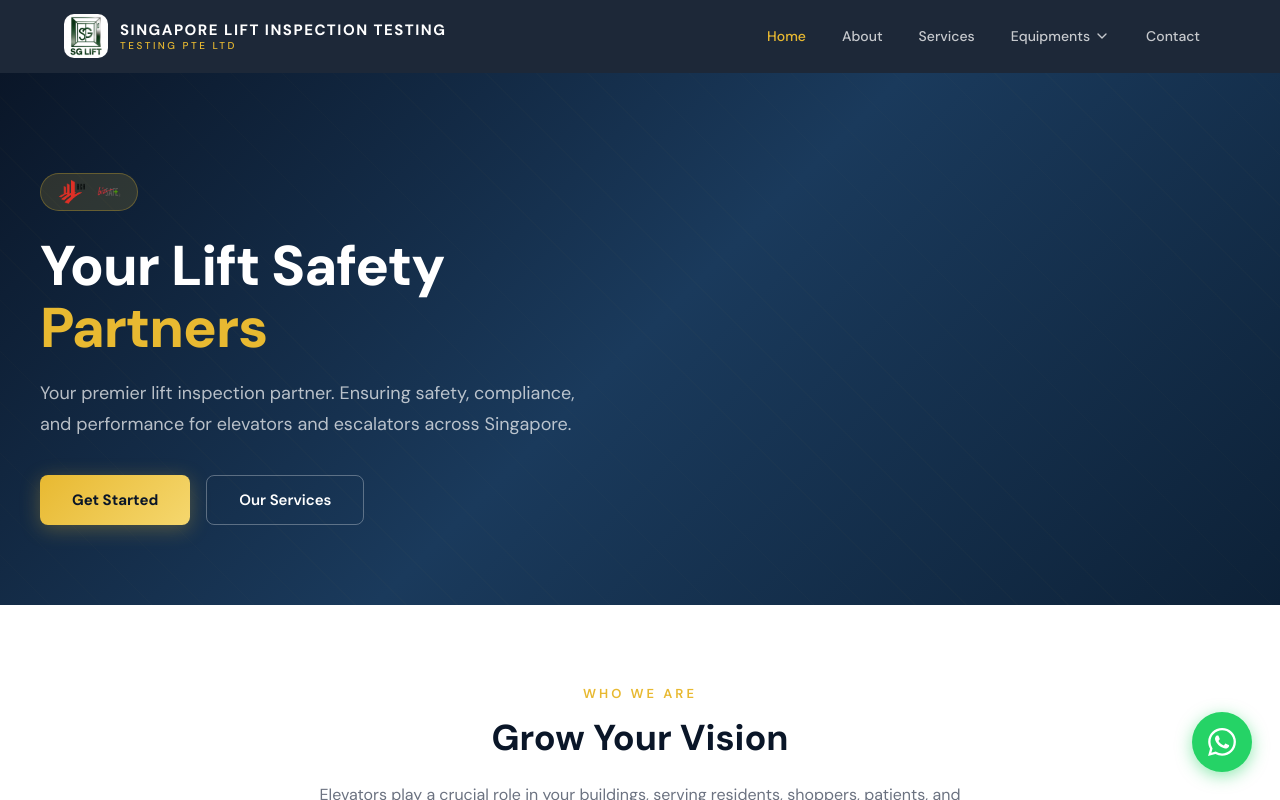
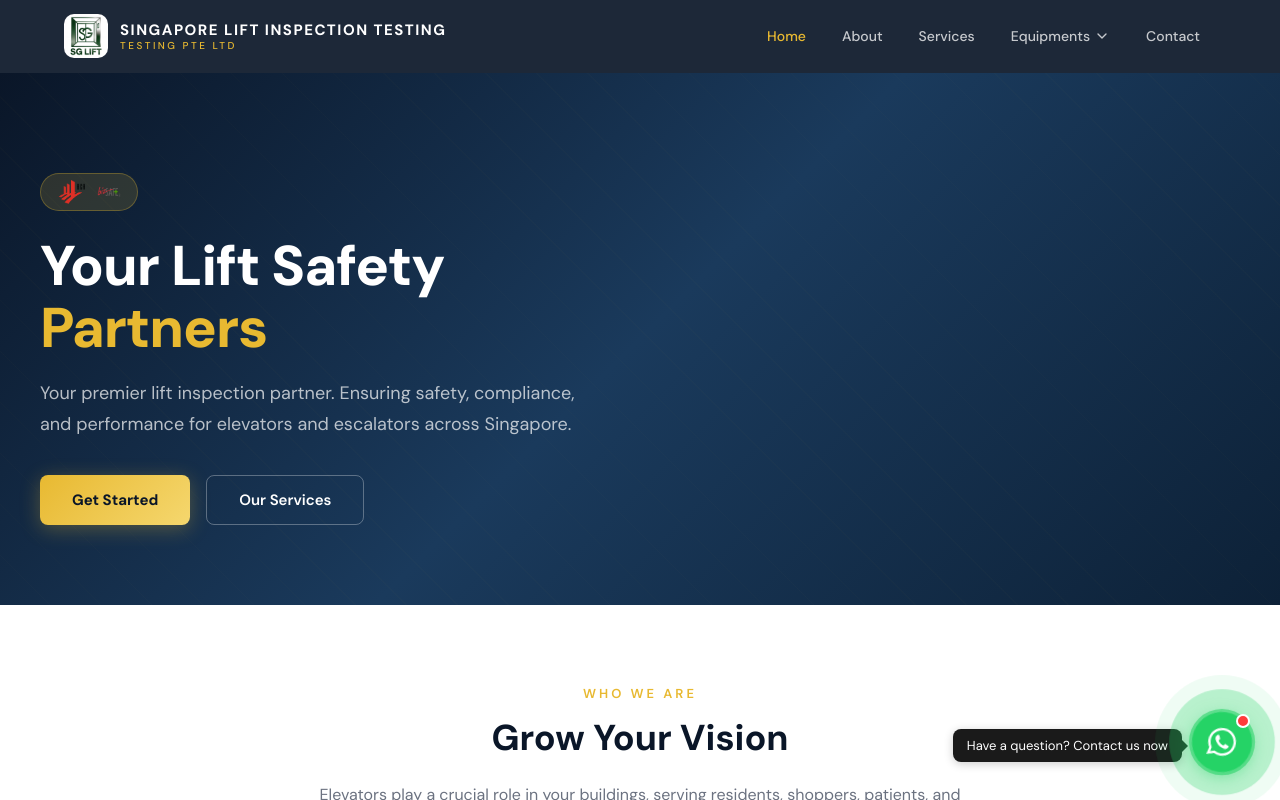
Before and after one commit to Manichies/sg-liftest-website, a React (Vite) app: page / in a window 1280 px wide. Built offline with nearby package versions, Linux system fonts and the light colour scheme.

Commit message:
Add shake animation, ripple effect, red alert dot and tooltip to WhatsApp bubble
Co-Authored-By: Claude Sonnet 4.6 <noreply@anthropic.com>

```diff
--- a/src/App.jsx
+++ b/src/App.jsx
@@ -825,26 +825,75 @@ export default function App() {
         <Footer setPage={setPage} />
       </div>
       {/* WhatsApp floating bubble */}
+      <style>{`
+        @keyframes wa-shake {
+          0%,100% { transform: rotate(0deg); }
+          15% { transform: rotate(-15deg); }
+          30% { transform: rotate(15deg); }
+          45% { transform: rotate(-10deg); }
+          60% { transform: rotate(10deg); }
+          75% { transform: rotate(-5deg); }
+          90% { transform: rotate(5deg); }
+        }
+        @keyframes wa-ripple {
+          0% { transform: scale(1); opacity: 0.6; }
+          100% { transform: scale(2.4); opacity: 0; }
+        }
+        .wa-bubble { animation: wa-shake 1.2s ease-in-out infinite; animation-delay: 0s; }
+        .wa-bubble:hover { animation: none; transform: scale(1.1) !important; }
+        .wa-ripple1 { animation: wa-ripple 1.8s ease-out infinite; }
+        .wa-ripple2 { animation: wa-ripple 1.8s ease-out infinite 0.6s; }
+        .wa-ripple3 { animation: wa-ripple 1.8s ease-out infinite 1.2s; }
+        .wa-tooltip {
+          position: absolute; right: 70px; bottom: 10px;
+          background: #1a1a1a; color: white;
+          padding: 8px 14px; border-radius: 8px;
+          font-size: 13px; font-family: 'DM Sans', sans-serif;
+          white-space: nowrap; pointer-events: none;
+          opacity: 1; box-shadow: 0 2px 10px rgba(0,0,0,0.2);
+        }
+        .wa-tooltip::after {
+          content: ''; position: absolute; left: 100%; top: 50%;
+          transform: translateY(-50%);
+          border: 6px solid transparent;
+          border-left-color: #1a1a1a;
+        }
+      `}</style>
+      <div style={{ position: "fixed", bottom: 28, right: 28, zIndex: 9999, display: "flex", alignItems: "center" }}>
+        {/* Tooltip */}
+        <div className="wa-tooltip">Have a question? Contact us now</div>
+        {/* Ripple rings */}
+        <div style={{ position: "relative", width: 60, height: 60 }}>
+          {["wa-ripple1","wa-ripple2","wa-ripple3"].map(cls => (
+            <span key={cls} className={cls} style={{
+              position: "absolute", inset: 0, borderRadius: "50%",
+              background: "#25D366", display: "block",
+            }} />
+          ))}
+          {/* Red alert dot */}
+          <span style={{
+            position: "absolute", top: 2, right: 2, zIndex: 2,
+            width: 14, height: 14, borderRadius: "50%",
+            background: "#ff3b3b", border: "2px solid white",
+          }} />
+          {/* Button */}
           <a
             href="https://wa.me/6596151522?text=Hello"
             target="_blank"
             rel="noopener noreferrer"
-        title="Chat with us on WhatsApp"
+            className="wa-bubble"
             style={{
-          position: "fixed", bottom: 28, right: 28, zIndex: 9999,
-          width: 60, height: 60, borderRadius: "50%",
+              position: "absolute", inset: 0, borderRadius: "50%",
               background: "#25D366",
               display: "flex", alignItems: "center", justifyContent: "center",
-          color: "white",
+              color: "white", textDecoration: "none", zIndex: 1,
               boxShadow: "0 4px 16px rgba(37,211,102,0.5)",
-          textDecoration: "none",
-          transition: "transform 0.2s, box-shadow 0.2s",
             }}
-        onMouseEnter={e => { e.currentTarget.style.transform = "scale(1.1)"; e.currentTarget.style.boxShadow = "0 6px 20px rgba(37,211,102,0.7)"; }}
-        onMouseLeave={e => { e.currentTarget.style.transform = "scale(1)"; e.currentTarget.style.boxShadow = "0 4px 16px rgba(37,211,102,0.5)"; }}
           >
             <Icons.WhatsApp />
           </a>
+        </div>
+      </div>
     </>
   );
 }
```
Also changed, not shown: 3 other files (tests, documents, lock files or other folders). Lines whose indentation alone changed are shown as unchanged.
